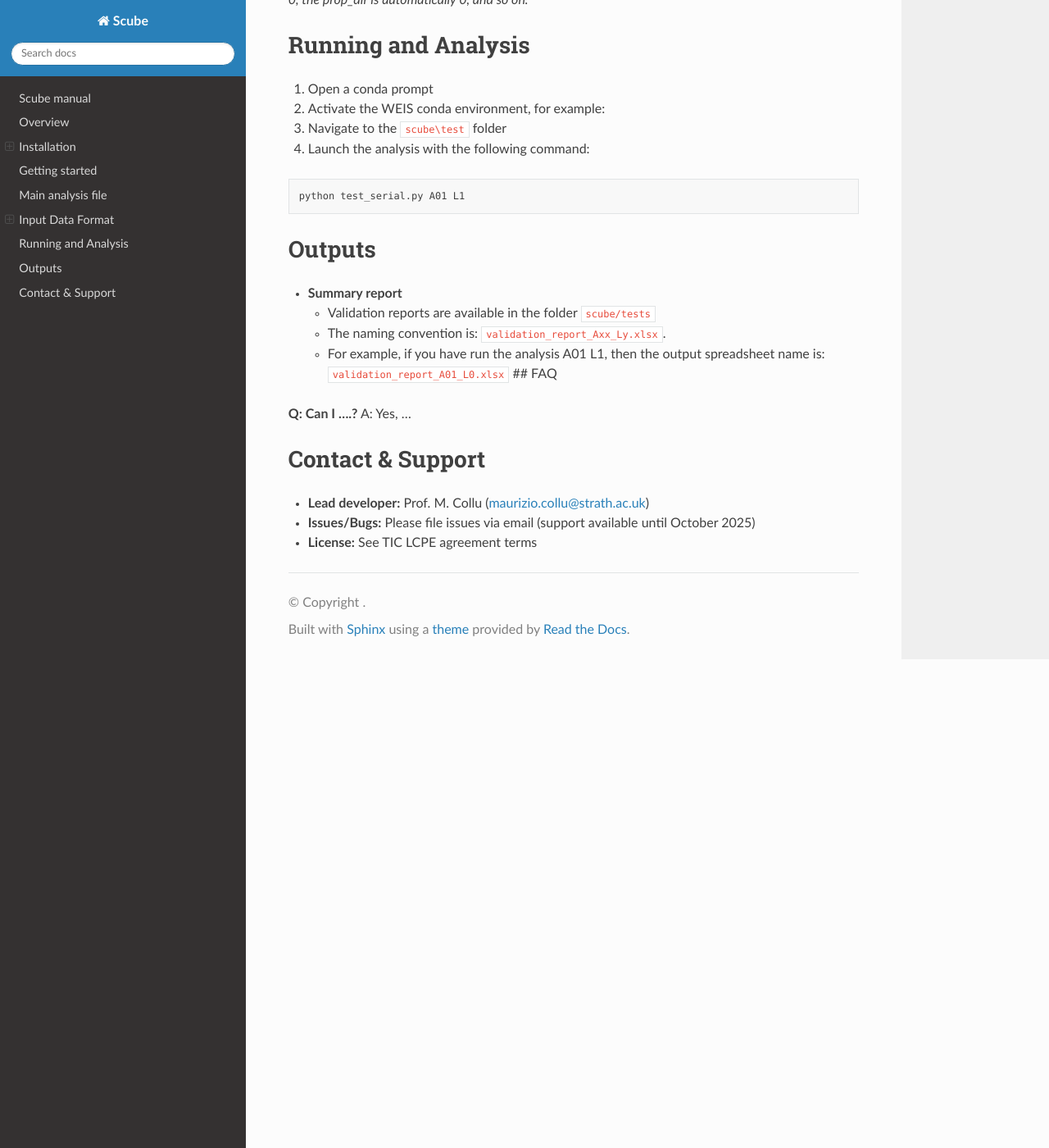
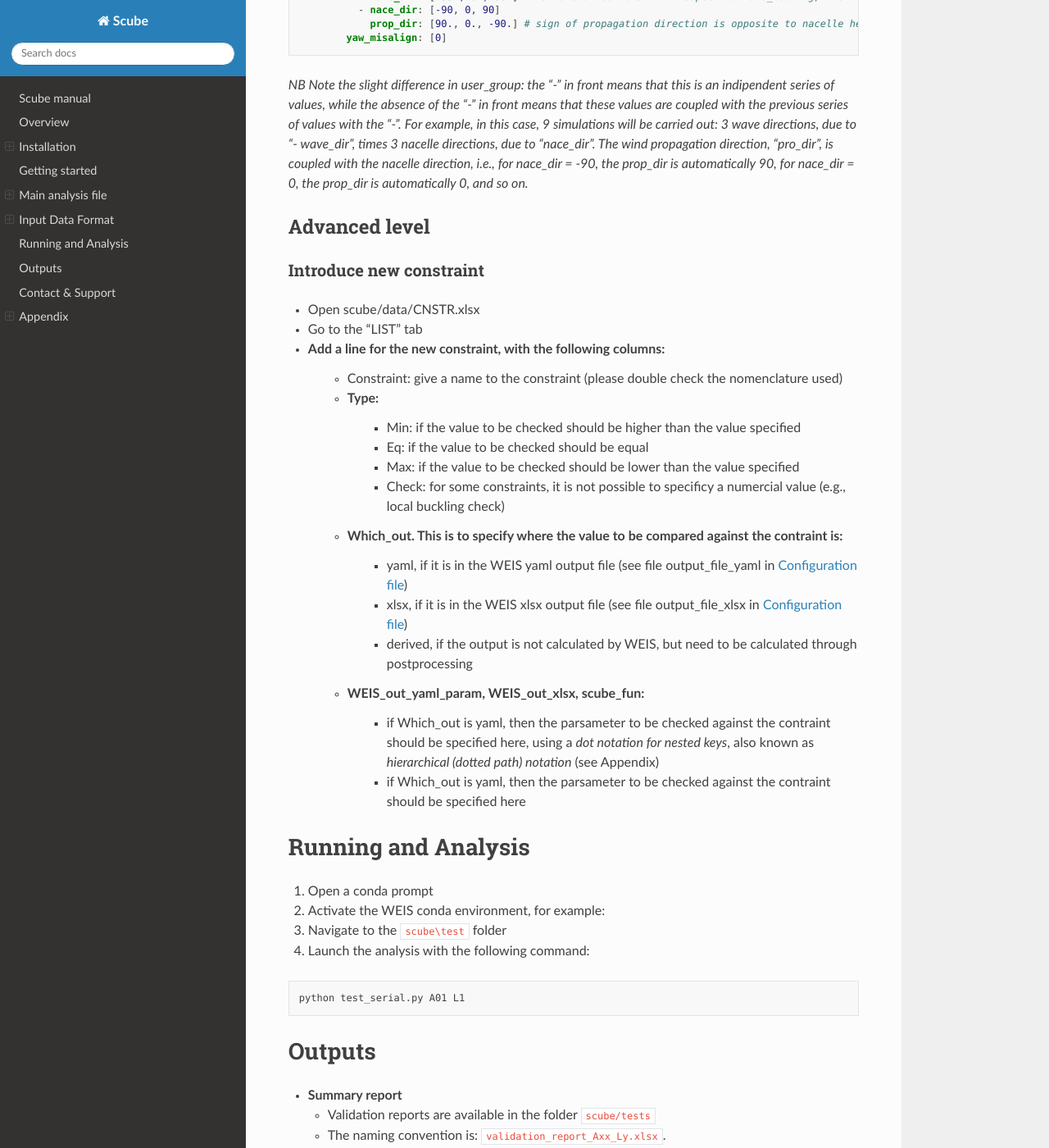
Before and after one commit to mcollu/scube, a Sphinx documentation site: the page built from docs/source/index.rst, in a window 1280 px wide and 1400 px high, scrolled down 4580 px. Shown: the whole window at 82% size. Built offline with Sphinx 7.4.7 and the Read the Docs theme 3.1.0, drawn with Linux system fonts in a browser that asks for light colours; some of the changed text lies outside the part shown.

Commit message:
Update index.rst

```diff
--- a/docs/source/index.rst
+++ b/docs/source/index.rst
@@ -120,6 +120,10 @@ Main analysis file
 
 *Main analysis file:* ``scube\main.py``
 
+.. _sec_config:
+Configuration file
+------------------
+
 - Edit ``config.yaml`` with your desired parameters before running the
   analysis.
 
@@ -198,6 +202,28 @@ If you want to use the pre-set wind turbine and support structure (IEA15MW UMain
 
 *NB Note the slight difference in user_group: the “-” in front means that this is an indipendent series of values, while the absence of the “-” in front means that these values are coupled with the previous series of values with the “-”.* *For example, in this case, 9 simulations will be carried out: 3 wave directions, due to “- wave_dir”, times 3 nacelle directions, due to “nace_dir”. The wind propagation direction, “pro_dir”, is coupled with the nacelle direction, i.e., for nace_dir = -90, the prop_dir is automatically 90, for nace_dir = 0, the prop_dir is automatically 0, and so on.*
 
+Advanced level
+--------------
+
+Introduce new constraint
+~~~~~~~~~~~~~~~~~~~~~~~~
+- Open scube/data/CNSTR.xlsx
+- Go to the "LIST" tab
+- Add a line for the new constraint, with the following columns:
+   - Constraint: give a name to the constraint (please double check the nomenclature used)
+   - Type:
+      - Min: if the value to be checked should be higher than the value specified
+      - Eq: if the value to be checked should be equal
+      - Max: if the value to be checked should be lower than the value specified
+      - Check: for some constraints, it is not possible to specificy a numercial value (e.g., local buckling check)
+   - Which_out. This is to specify where the value to be compared against the contraint is:
+      - yaml, if it is in the WEIS yaml output file (see file output_file_yaml in :ref:`sec_config`)
+      - xlsx, if it is in the WEIS xlsx output file (see file output_file_xlsx in :ref:`sec_config`)
+      - derived, if the output is not calculated by WEIS, but need to be calculated through postprocessing
+   - WEIS_out_yaml_param, WEIS_out_xlsx, scube_fun:
+      - if Which_out is yaml, then the parsameter to be checked against the contraint should be specified here, using a *dot notation for nested keys*, also known as *hierarchical (dotted path) notation* (see Appendix)
+      - if Which_out is yaml, then the parsameter to be checked against the contraint should be specified here
+
 Running and Analysis
 ====================
 
@@ -230,3 +256,16 @@ Contact & Support
 - **Issues/Bugs:** Please file issues via email (support available until
   October 2025)
 - **License:** See TIC LCPE agreement terms
+
+Appendix
+========
+D
+-
+
+dot notation for nested keys
+~~~~~~~~~~~~~~~~~~~~~~~~~~~~
+
+H
+-
+
+- **hierarchical (dotted path) notation**: see **dot notation for nested keys**
```
